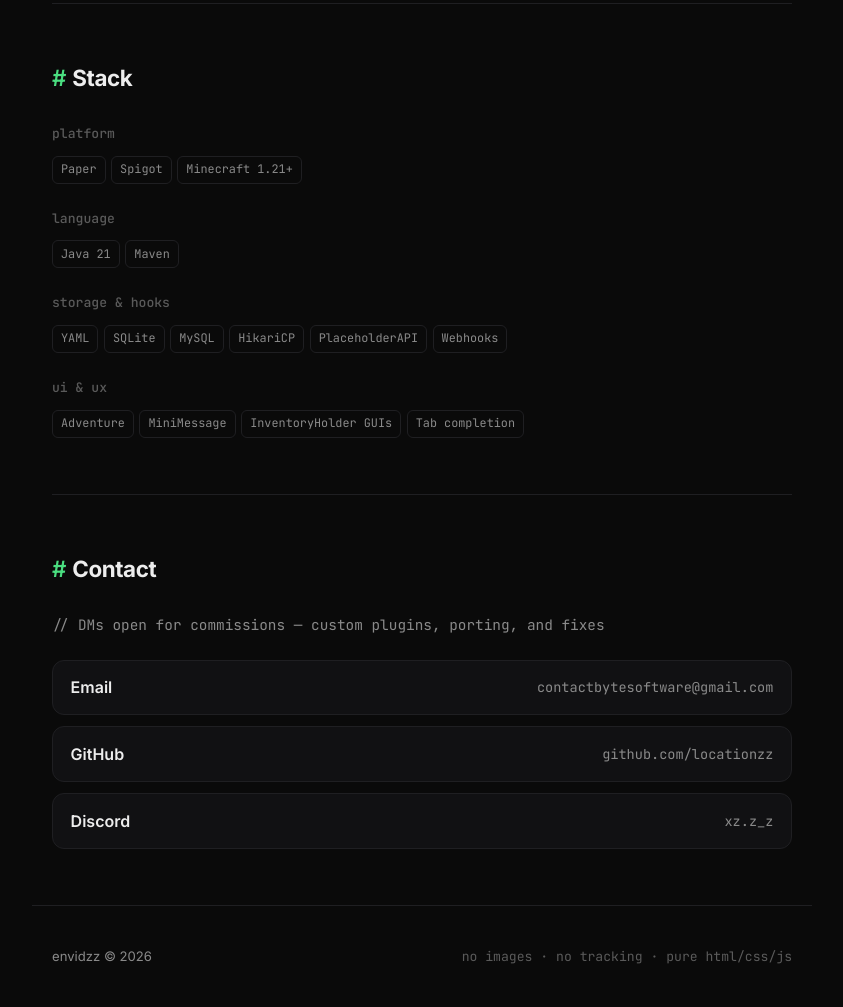
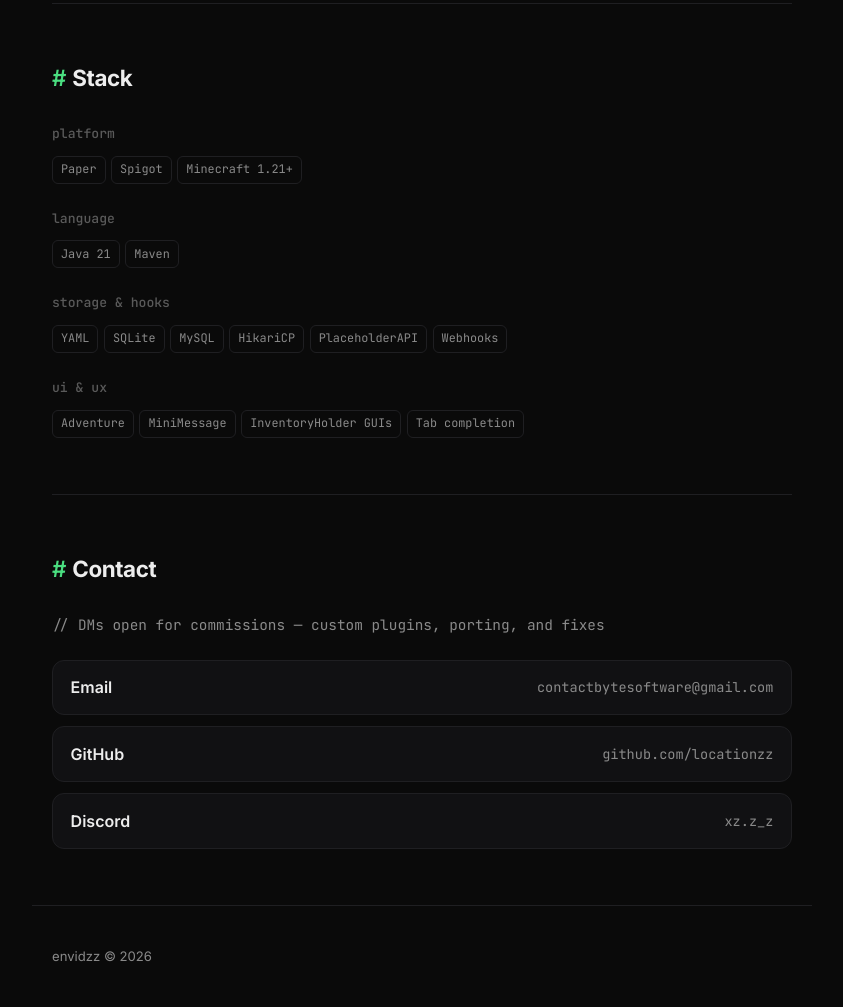
Before and after one commit to locationzz/envidzz, a plain HTML site: page index.html in a window 1280 px wide. Shown: the part 2217-3224 px from the top of the page, without its empty margins (218-1061 px from the left). Drawn offline with Linux system fonts and the light colour scheme.

Commit message:
Remove footer note line
Co-Authored-By: Claude <noreply@anthropic.com>

```diff
--- a/index.html
+++ b/index.html
@@ -155,7 +155,6 @@
 
     <footer class="foot">
       <span>envidzz © 2026</span>
-      <span class="foot-note">no images · no tracking · pure html/css/js</span>
     </footer>
   </div>
 
```
